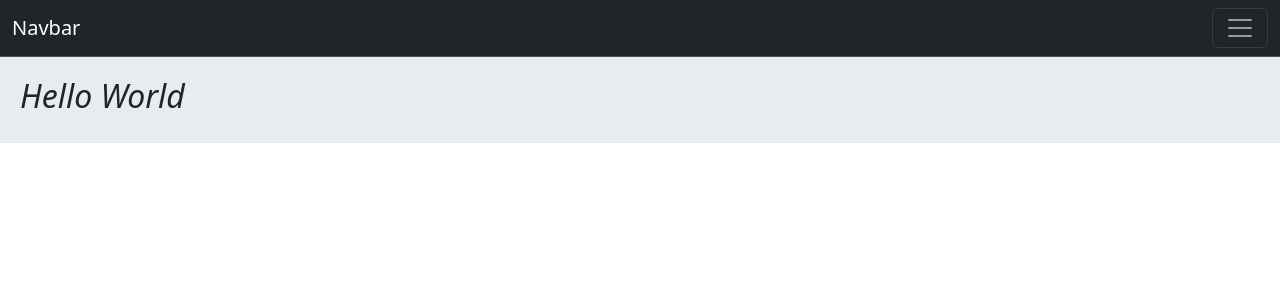
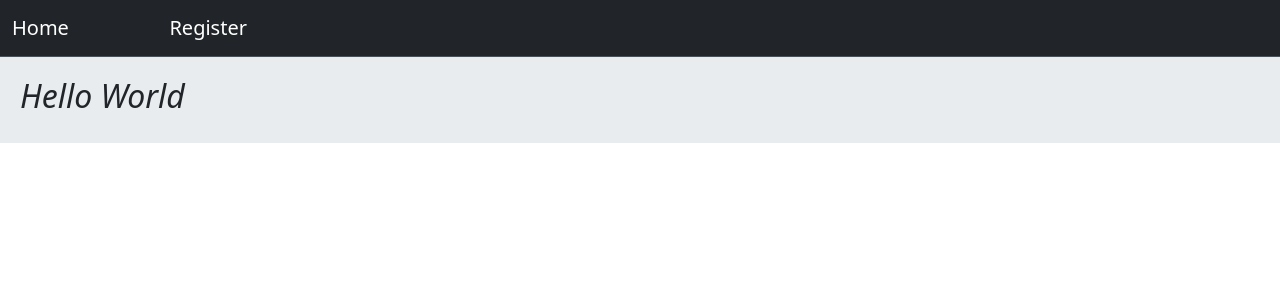
Before and after one commit to Kamal58634/Visitors, a Django app: template home/templates/home/home.html in a window 1280 px wide. Shown: the top 300 px of the page. Run offline with Django 4.2, Linux system fonts and the light colour scheme; the template is opened without the code that fills it, so the values that code supplies are empty.

Commit message:
Add user form registration

```diff
--- a/A/urls.py
+++ b/A/urls.py
@@ -22,5 +22,6 @@ from django.conf.urls.static import static
 
 urlpatterns = [
     path('admin/', admin.site.urls),
-    path('home/',include('home.urls',namespace='home')),
+    path('',include('home.urls',namespace='home')),
+    path('accounts/',include('accounts.urls',namespace='accounts'))
 ]+ static(settings.STATIC_URL, document_root=settings.STATIC_ROOT)
--- a/accounts/forms.py
+++ b/accounts/forms.py
@@ -30,3 +30,9 @@ class UserChanegeForm(forms.ModelForm):
     class Meta:
         model=User
         fields=('email','full_name','phone_number','password','last_login')
+
+class UserRegister(forms.Form):
+    phone_number=forms.CharField(max_length=200,required=True)
+    email=forms.EmailField(max_length=200,required=True)
+    full_name=forms.CharField(max_length=200,required=True)
+    password=forms.CharField(max_length=200,widget=forms.PasswordInput())
--- /dev/null
+++ b/accounts/urls.py
@@ -0,0 +1,7 @@
+from django.urls import path
+from . import views
+app_name='accounts'
+
+urlpatterns=[
+    path('register/',views.UserRegistionForm.as_view(),name='registration')
+]
--- a/home/urls.py
+++ b/home/urls.py
@@ -4,5 +4,5 @@ from . import views
 app_name='home'
 
 urlpatterns=[
-    path('home',views.HomeView.as_view(),name='home'),
+    path('',views.HomeView.as_view(),name='home'),
 ]
--- a/templates/inc/messages.html
+++ b/templates/inc/messages.html
@@ -1,3 +1,3 @@
 {% for msg in messages %}
-    <p class="alert alert-"{{msg.tags}}>{{msg}}</p>
+    <p class="alert alert-{{msg.tags}}">{{msg}}</p>
 {% endfor %}
--- a/templates/inc/navbar.html
+++ b/templates/inc/navbar.html
@@ -1,17 +1,20 @@
 <nav class="navbar bg-dark border-bottom border-body" data-bs-theme="dark">
     <!-- class="navbar navbar-expand-lg bg-body-tertiary" -->
     <div class="container-fluid">
-      <a class="navbar-brand" href="#">Navbar</a>
-      <button class="navbar-toggler" type="button" data-bs-toggle="collapse" data-bs-target="#navbarNavAltMarkup" aria-controls="navbarNavAltMarkup" aria-expanded="false" aria-label="Toggle navigation">
-        <span class="navbar-toggler-icon"></span>
-      </button>
+      <a class="navbar-brand" href="{% url 'home:home' %}">Home</a>
+      <a class="navbar-brand" href="{% url 'accounts:registration' %}">Register</a>
+      <a class="navbar-brand" href="#"></a>
+      <a class="navbar-brand" href="#"></a>
+      <a class="navbar-brand" href="#"></a>
+      <a class="navbar-brand" href="#"></a>
+      <a class="navbar-brand" href="#"></a>
+      <a class="navbar-brand" href="#"></a>
+      <a class="navbar-brand" href="#"></a>
+      <a class="navbar-brand" href="#"></a>
+      <a class="navbar-brand" href="#"></a>
+      <a class="navbar-brand" href="#"></a>
+
       <div class="collapse navbar-collapse" id="navbarNavAltMarkup">
-        <div class="navbar-nav">
-          <a class="nav-link active" aria-current="page" href="#">Home</a>
-          <a class="nav-link" href="#">Features</a>
-          <a class="nav-link" href="#">Pricing</a>
-          <a class="nav-link disabled" aria-disabled="true">Disabled</a>
-        </div>
       </div>
     </div>
   </nav>
```
Also changed, not shown: accounts/templates/accounts/registration.html (added, +15 -0 lines), accounts/views.py (+25 -2 lines).
